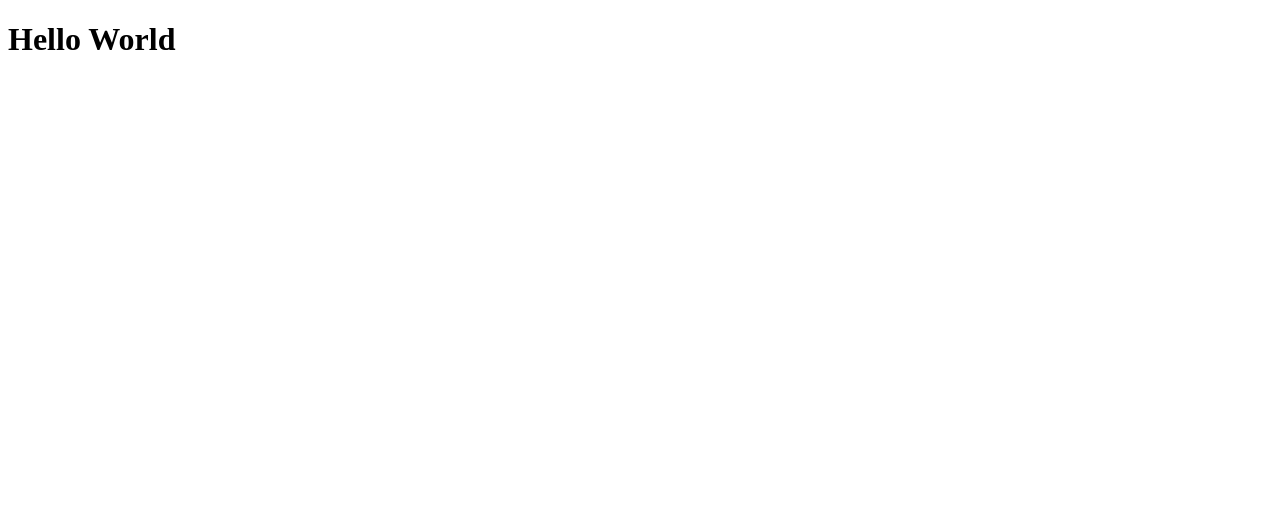
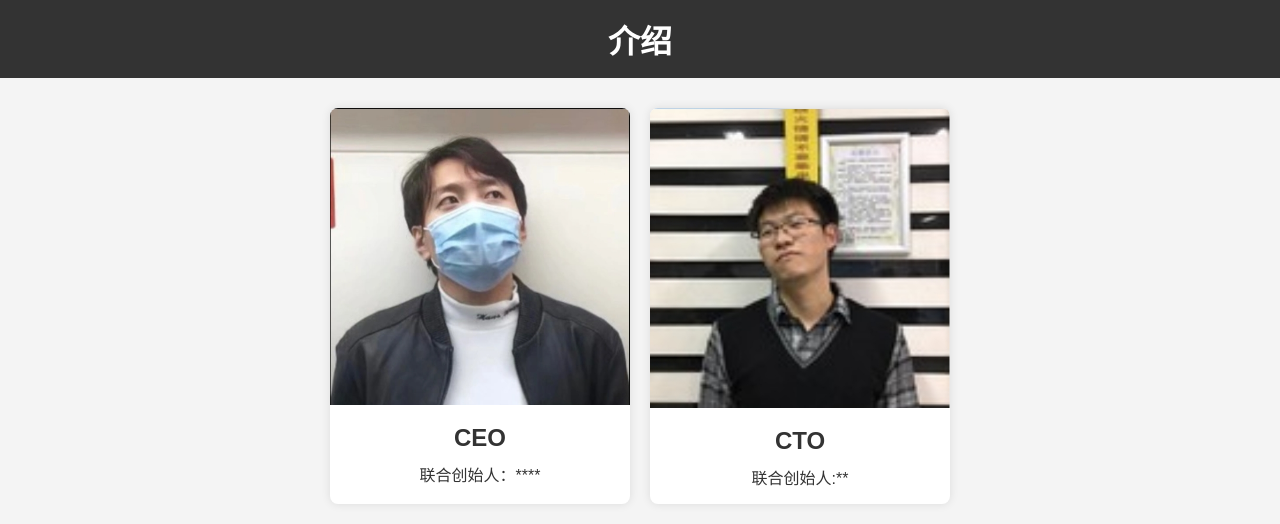
Before and after one commit to zhihei/speakinese, a plain HTML site: page index.html in a window 1280 px wide. Drawn offline with Linux system fonts and the light colour scheme.

Commit message:
添加首页

```diff
--- a/index.html
+++ b/index.html
@@ -1,10 +1,30 @@
 <!DOCTYPE html>
-<html>
+<html lang="zh-CN">
 <head>
-  <meta charset="UTF-8">
-  <title>Hello World</title>
+    <meta charset="UTF-8">
+    <meta name="viewport" content="width=device-width, initial-scale=1.0">
+    <title>联合创始人介绍</title>
+    <link rel="stylesheet" href="styles.css">
 </head>
 <body>
-  <h1>Hello World</h1>
+    <header>
+        <h1>介绍</h1>
+    </header>
+    <main>
+        <section class="founder">
+            <img src="img/001.png" alt="联合创始人1" class="founder-photo">
+            <div class="founder-info">
+                <h2>CEO</h2>
+                <p>联合创始人：****</p>
+            </div>
+        </section>
+        <section class="founder">
+            <img src="img/002.png" alt="联合创始人2" class="founder-photo">
+            <div class="founder-info">
+                <h2>CTO</h2>
+                <p>联合创始人:**</p>
+            </div>
+        </section>
+    </main>
 </body>
 </html>
--- /dev/null
+++ b/styles.css
@@ -0,0 +1,48 @@
+body {
+    font-family: Arial, sans-serif;
+    margin: 0;
+    padding: 0;
+    background-color: #f4f4f4;
+    color: #333;
+}
+
+header {
+    background-color: #333;
+    color: white;
+    text-align: center;
+    padding: 1rem 0;
+}
+
+main {
+    display: flex;
+    justify-content: center;
+    flex-wrap: wrap;
+    margin: 20px;
+}
+
+.founder {
+    background-color: white;
+    border-radius: 8px;
+    box-shadow: 0 0 10px rgba(0, 0, 0, 0.1);
+    margin: 10px;
+    overflow: hidden;
+    width: 300px;
+    text-align: center;
+}
+
+.founder-photo {
+    width: 100%;
+    height: auto;
+}
+
+.founder-info {
+    padding: 15px;
+}
+
+h1, h2 {
+    margin: 0;
+}
+
+p {
+    margin: 10px 0 0;
+}
```
Also changed, not shown: img/001.png (added), img/002.png (added).
